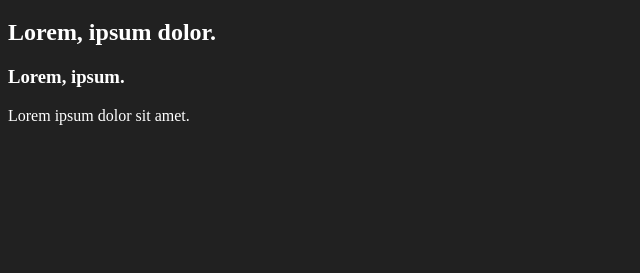
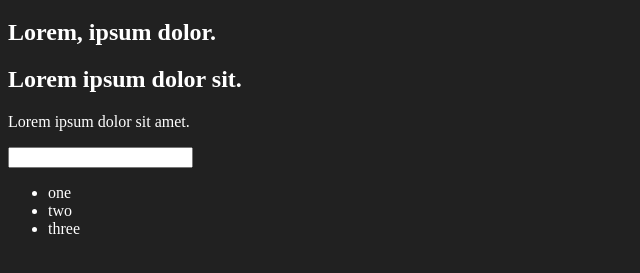
Before and after one commit to Sahil1618/Javascript, a plain HTML site: page 06_dom/one.html in a window 1280 px wide. Shown: the part 61-334 px from the top of the page, without its empty margins (0-640 px from the left). Drawn offline with Linux system fonts and the light colour scheme.

Commit message:
dom manipulation

```diff
--- a/06_dom/one.html
+++ b/06_dom/one.html
@@ -15,9 +15,16 @@
     <div >
         <h1 id="title" class ="heading">Dom learning on chai aur code <span style ="display: none;">test text</span></h1>
         <h2>Lorem, ipsum dolor.</h2>
-        <h3>Lorem, ipsum.</h3>
+        <h2>Lorem ipsum dolor sit.</h2>
         <p>Lorem ipsum dolor sit amet.</p>
+        <input type="password">
+        <ul>
+            <li>one</li>
+            <li>two</li>
+            <li>three</li>
 
+
+        </ul>
     </div>
 </body>
 </html>
```
